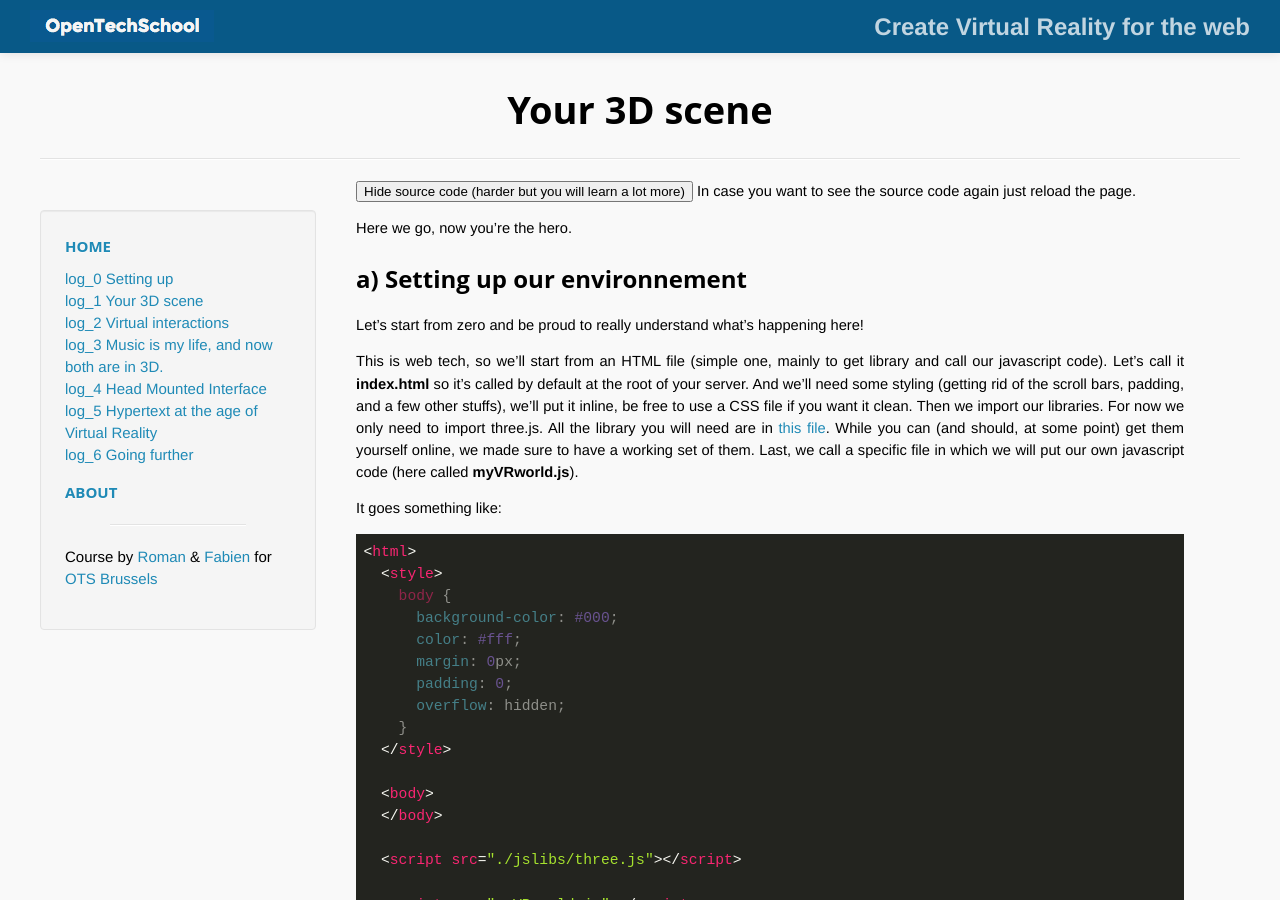
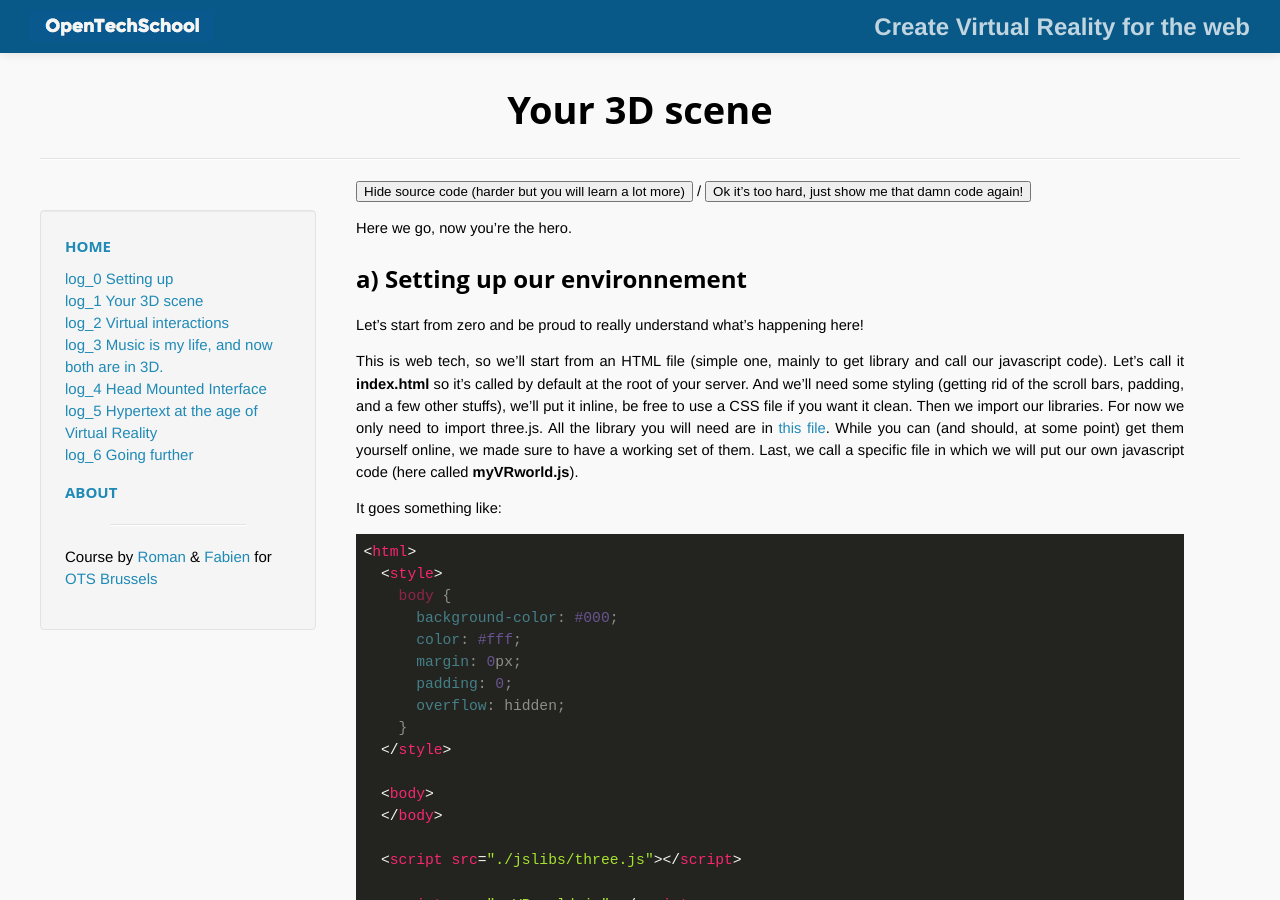
Before and after one commit to OpenTechSchool-Brussels/webVR-for-3D-graphics-and-music, a Jekyll site: the page built from your-3D-scene.markdown, in a window 1280 px wide and 900 px high. Built offline with Jekyll 4.4.1, drawn with Linux system fonts in a browser that asks for light colours; Markdown is read by kramdown in place of the engine named in the settings.

Commit message:
show/hide to toggle source visibility

```diff
--- a/your-3D-scene.markdown
+++ b/your-3D-scene.markdown
@@ -6,14 +6,21 @@
 ---
 
 <script>
-function ToggleSourceVisibility() {
+function HideSourceVisibility() {
 	var css = document.createElement("style");
 	css.type = "text/css";
-	css.innerHTML = ".highlight {visibility: none;}";
+	css.innerHTML = ".highlight {opacity: 0.1;}";
+	document.body.appendChild(css);
+}
+function HideSourceVisibility() {
+	var css = document.createElement("style");
+	css.type = "text/css";
+	css.innerHTML = ".highlight {opacity: 1.0;}";
 	document.body.appendChild(css);
 }
 </script>
-<button type="submit" onclick="ToggleSourceVisibility()">Hide source code (harder but you will learn a lot more)</button> In case you want to see the source code again just reload the page.
+<button type="submit" onclick="HideSourceVisibility()">Hide source code (harder but you will learn a lot more)</button> /
+<button type="submit" onclick="ShowSourceVisibility()">Ok it's too hard, just show me that damn code again!</button>
 
 Here we go, now you're the hero.
 
```
